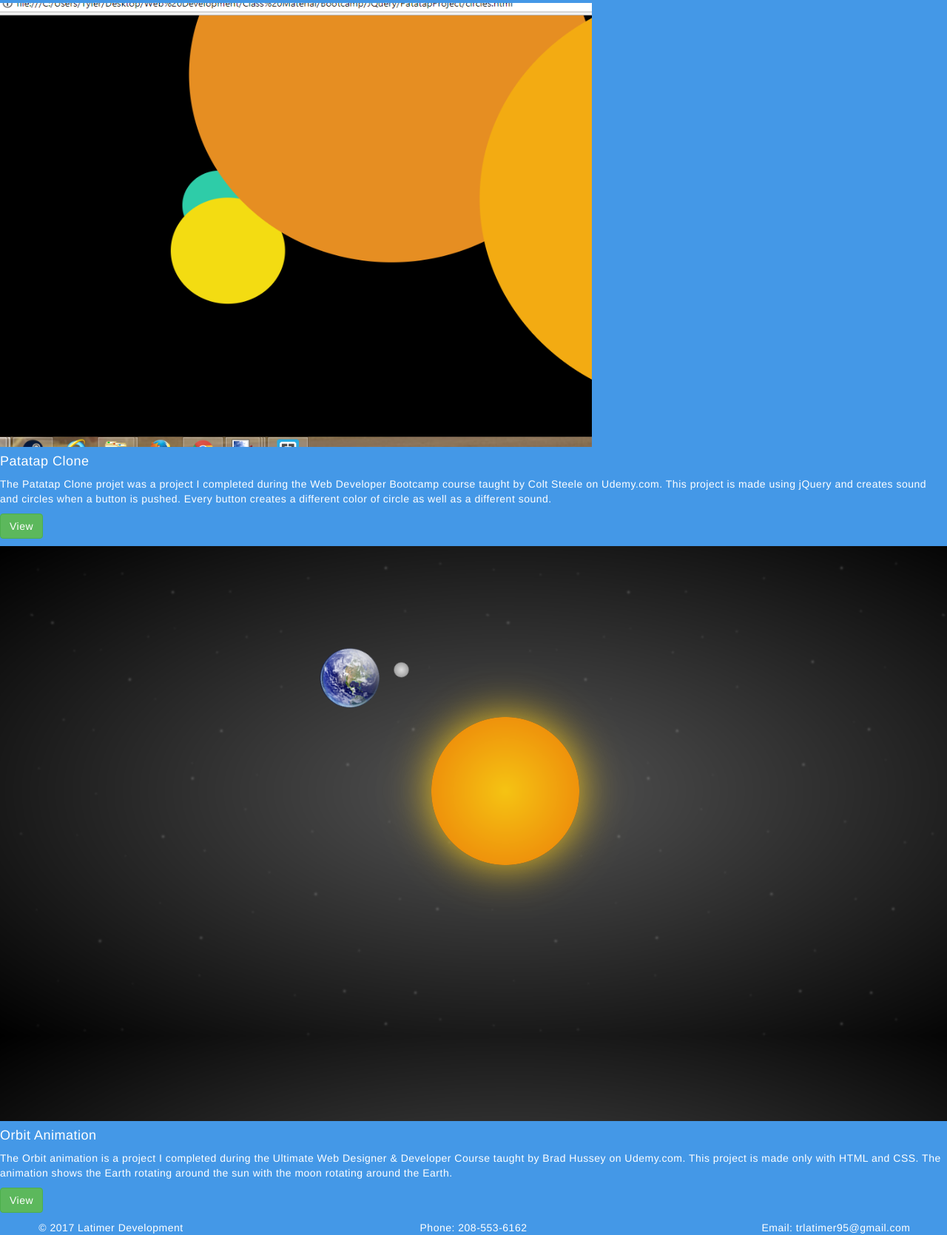
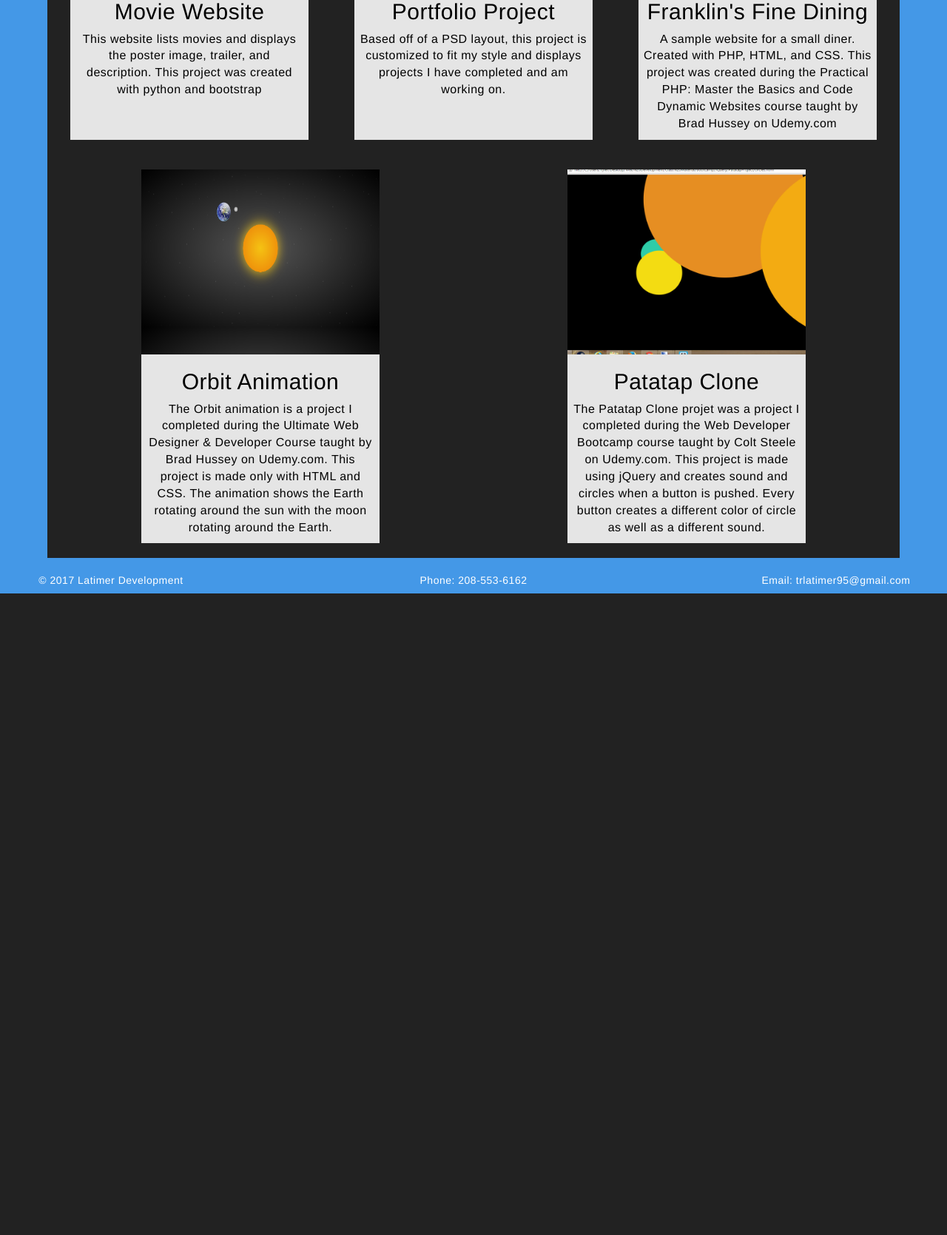
Before and after one commit to trlatimer/latimerdevelopment, a PHP site: page /portfolio.php in a window 1280 px wide; the page is wider, and only the part inside the window is pictured. Shown: the part 499-2168 px from the top of that part at 74% size. After the commit the page ends 1301 px from the top of that part, so only its background shows below. Run offline with PHP 8.4, Linux system fonts and the light colour scheme; grey boxes are pictures that could not be loaded.

Commit message:
Add styles to contact.php and portfolio.php
Add styles to contact.php and portfolio.php, rework portfolio.php to improve functionality, add style links in header

```diff
--- a/contact.php
+++ b/contact.php
@@ -1,6 +1,8 @@
 <?php
     define("TITLE", "Contact Me | Latimer Development");
     include('includes/header.php');
+
+
 ?>
 
     <div id="contact">
@@ -71,7 +73,7 @@
             </div>
             <div id="emailBox">
                 <label for="email">Email</label><br>
-            <input type="email" id="email" name="email">
+                <input type="email" id="emailInput" name="email">
             </div>
             <div id="phoneBox">
                 <label for="phone">Phone Number</label><br>
@@ -93,4 +95,4 @@
         </div><!--contactBox -->
     </div><!-- contact -->
 
-<?php include('includes/footer.php');
+<?php include('includes/footer.php'); ?>
--- a/includes/header.php
+++ b/includes/header.php
@@ -8,7 +8,9 @@
         <meta name="viewport" content="width=device-width, initial-scale=1.0">
         <!-- Latest compiled and minified CSS -->
         <link rel="stylesheet" href="https://maxcdn.bootstrapcdn.com/bootstrap/3.3.7/css/bootstrap.min.css" integrity="sha384-BVYiiSIFeK1dGmJRAkycuHAHRg32OmUcww7on3RYdg4Va+PmSTsz/K68vbdEjh4u" crossorigin="anonymous">
-        <link type="text/css" rel="stylesheet" href="styles.css">
+        <link rel="stylesheet" href="styles.css">
+        <link rel="stylesheet" href="portfolioStyles.css">
+        <link rel="stylesheet" href="contactStyles.css">
         <link type="text/javascript" href="/js/app.js">
     </head>
     <body>
--- a/portfolio.php
+++ b/portfolio.php
@@ -4,31 +4,43 @@
 ?>
 
 <section class="portfolioPage">
-    <div class="portfolioBox">
-        <h1>Welcome to My Portfolio!</h1>
-        <div class="portolioPageGrid">
-            <figure class="project1">
-                <img src="images/TGK.jpg" alt="The Great Kingdom">
-                <figcaption>
-                    <h4>The Great Kingdom</h4>
-                    <p class="content">The Great Kingdom is my first personal project outside of this website. I created it for a gaming community I am involved in. It involves various features such as users and profiles as well as a Steam API. This site uses node.js with express and several addons.</p>
-                    <p><a href="#" class="btn btn-success" role="button">View</a></p>
+    <div class="portfolioContainer">
+        <h1>My Portfolio</h1>
+        <p>Click images to view live or download!</p>
+        <div class="portfolioPageGrid">
+            <figure class="portfolioItem" item="portfolioPage1">
+                <a href="https://github.com/trlatimer/ud036_StarterCode"><img src="images/movie.jpg" alt="Movie website screenshot"></a>
+                <figcaption class="description">
+                    <h2>Movie Website</h2>
+                    <p>This website lists movies and displays the poster image, trailer, and description. This project was created with python and bootstrap</p>
                 </figcaption>
             </figure>
-            <figure class="project2">
-                <img src="images/PatatapClone.png" alt="PatatapClone">
-                <figcaption>
-                    <h4>Patatap Clone</h4>
-                    <p>The Patatap Clone projet was a project I completed during the Web Developer Bootcamp course taught by Colt Steele on Udemy.com. This project is made using jQuery and creates sound and circles when a button is pushed. Every button creates a different color of circle as well as a different sound.</p>
-                    <p><a href="http://latimerdevelopment.com/patatapclone/circles.html" class="btn btn-success" role="button">View</a></p>
+            <figure class="portfolioItem" item="portfolioPage2">
+                <a href="http://www.latimerdevelopment.com/portfolioProject/"><img src="images/porftolioProject.png" alt="Portfolio project screenshot"></a>
+                <figcaption class="description">
+                    <h2>Portfolio Project</h2>
+                    <p>Based off of a PSD layout, this project is customized to fit my style and displays projects I have completed and am working on.</p>
                 </figcaption>
             </figure>
-            <figure class="project3">
-                <img src="images/Orbit.png" alt="Orbit Project">
-                <figcaption>
-                    <h4>Orbit Animation</h4>
+            <figure class="portfolioItem" item="portfolioPage3">
+                <a href="http://www.latimerdevelopment.com/codePHP/"><img src="images/franklins.png" alt="Franklin's screenshot"></a>
+                <figcaption class="description">
+                    <h2>Franklin's Fine Dining</h2>
+                    <p>A sample website for a small diner. Created with PHP, HTML, and CSS. This project was created during the Practical PHP: Master the Basics and Code Dynamic Websites course taught by Brad Hussey on Udemy.com</p>
+                </figcaption>
+            </figure>
+            <figure class="portfolioItem" item="portfolioPage4">
+                <a href="http://latimerdevelopment.com/orbitproject/orbit.html"><img src="images/Orbit.png" alt="Orbit screenshot"></a>
+                <figcaption class="description">
+                    <h2>Orbit Animation</h2>
                     <p>The Orbit animation is a project I completed during the Ultimate Web Designer &amp; Developer Course taught by Brad Hussey on Udemy.com. This project is made only with HTML and CSS. The animation shows the Earth rotating around the sun with the moon rotating around the Earth.</p>
-                    <p><a href="http://latimerdevelopment.com/orbitproject/orbit.html" class="btn btn-success" role="button">View</a></p>
+                </figcaption>
+            </figure>
+            <figure class="portfolioItem" item="portfolioPage5">
+                <a href="http://latimerdevelopment.com/patatapclone/circles.html"><img src="images/PatatapClone.png" alt="Patatap Clone screenshot"></a>
+                <figcaption class="description">
+                    <h2>Patatap Clone</h2>
+                    <p>The Patatap Clone projet was a project I completed during the Web Developer Bootcamp course taught by Colt Steele on Udemy.com. This project is made using jQuery and creates sound and circles when a button is pushed. Every button creates a different color of circle as well as a different sound.</p>
                 </figcaption>
             </figure>
         </div>
--- /dev/null
+++ b/portfolioStyles.css
@@ -0,0 +1,55 @@
+/* ==================
+   PORTFOLIO STYLES
+   ==================*/
+
+.portfolioPage {
+    width: 100%;
+    height: 100%;
+    margin: 0;
+}
+
+.portfolioContainer {
+    width: 90%;
+    background: #222;
+    margin: 5% auto 1%;
+    text-align: center;
+    padding-top: 10px;
+}
+
+.portfolioContainer>h1 {
+    font-size: 50px;
+}
+
+.portfolioContainer>p {
+    font-size: 20px;
+}
+
+.portfolioPageGrid {
+    display: flex;
+    flex-wrap: wrap;
+    margin: 20px auto;
+}
+
+.portfolioItem {
+    width: 28%;
+    margin: 20px auto;
+    background: #e5e5e5;
+    color: black;
+    min-width: 250px;
+}
+
+.portfolioItem img {
+    width: 100%;
+    height: 250px;
+}
+
+.description {
+    padding: 0 2%;
+    font-size: 16px;
+}
+
+@media screen and (max-width: 650px){
+    portfolioItem {
+        width: 90%;
+    }
+}
--- a/styles.css
+++ b/styles.css
@@ -284,6 +284,7 @@ section.portfolio {
     color: white;
     margin-top: 8px;
     text-align: center;
+    margin-bottom: 8px;
 }
 
 .footergrid {
```
Also changed, not shown: contactStyles.css (added, +68 -0 lines), images/TGK1.png (added). Lines whose indentation alone changed are shown as unchanged.
